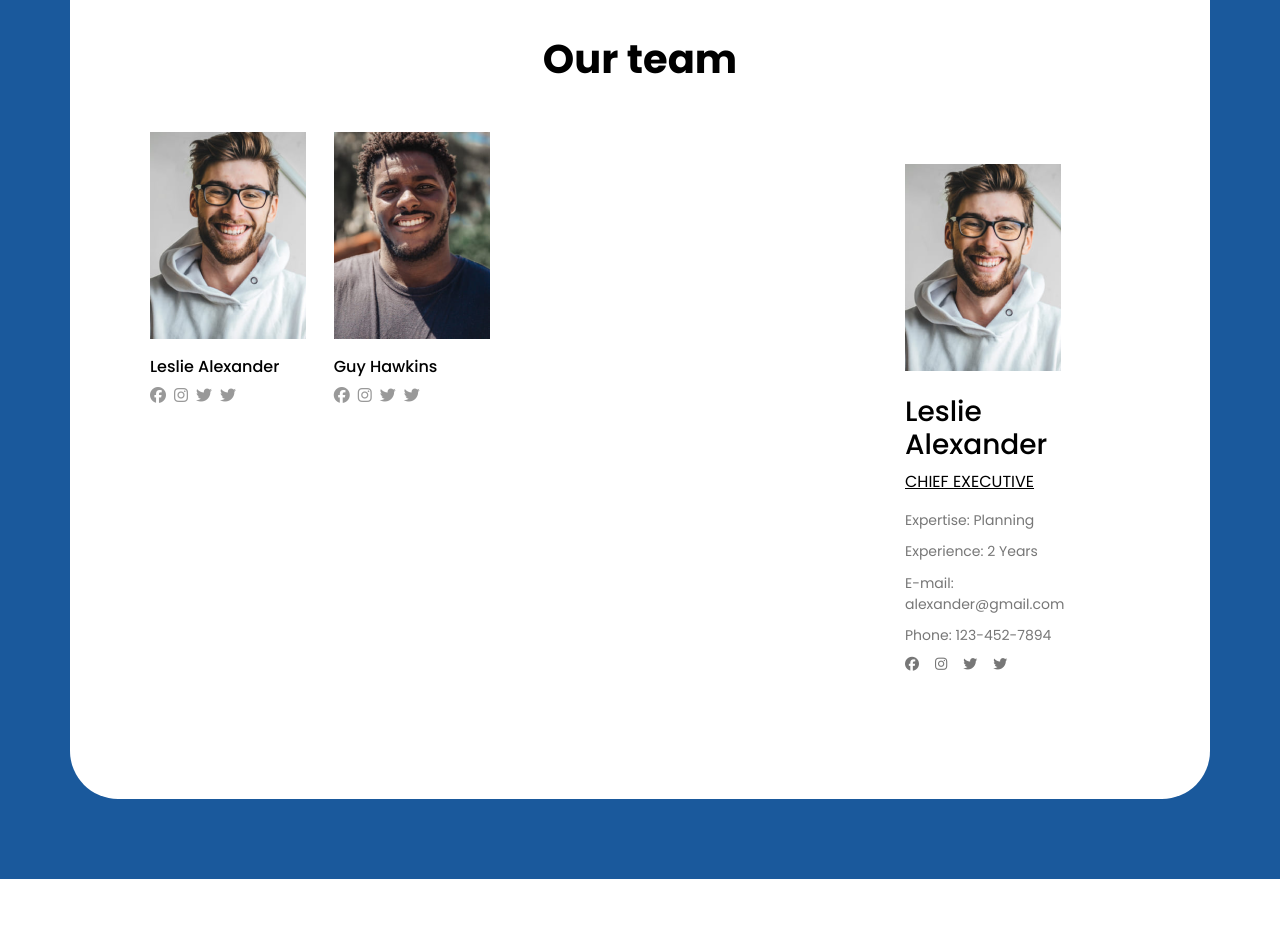
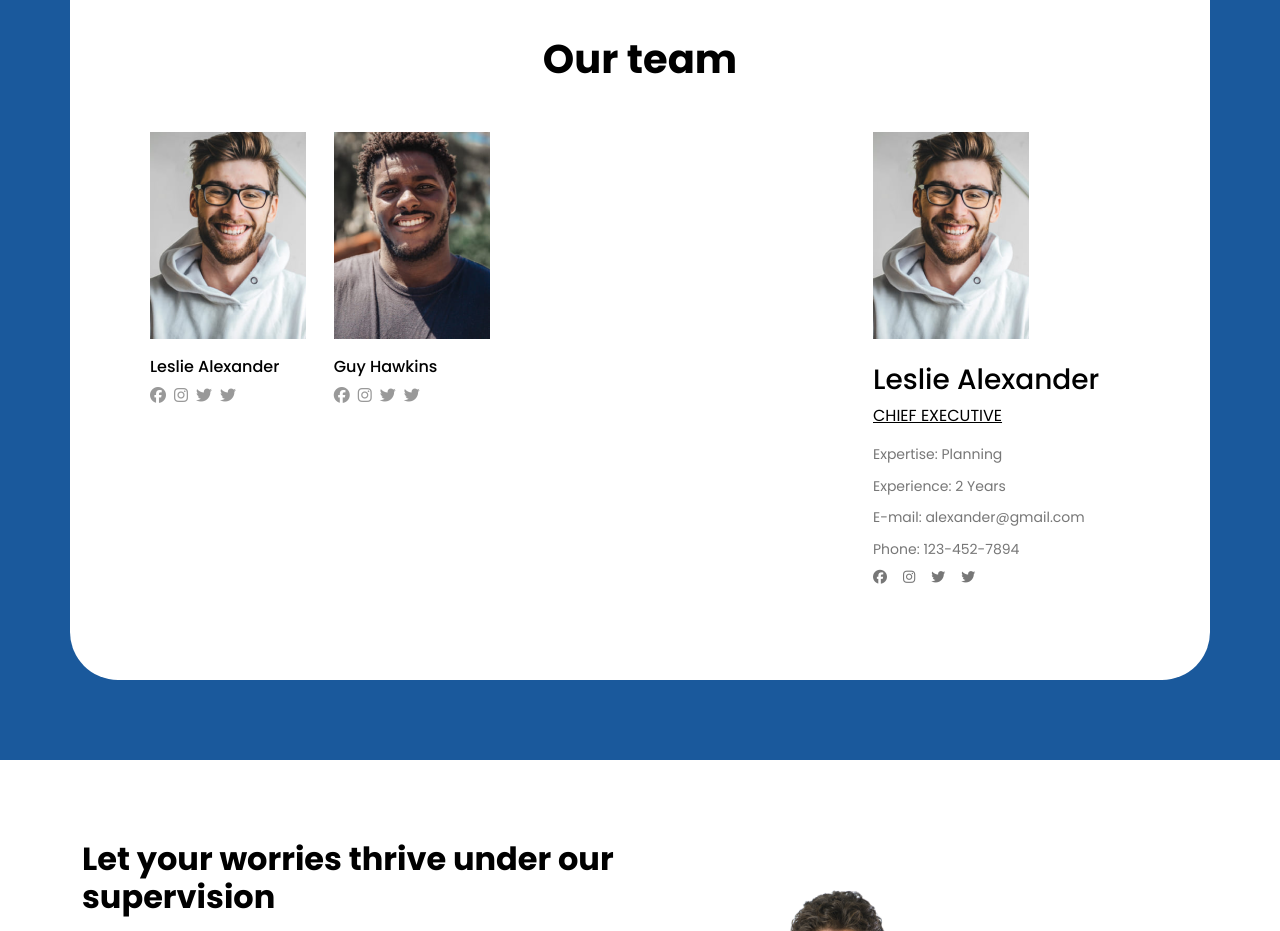
Before and after one commit to sas-cube-india/sydorg-v2, a Next.js app: page /about-us in a window 1280 px wide. Shown: the part 1640-2571 px from the top of the page. Built offline with nearby package versions, Linux system fonts and the light colour scheme.

Commit message:
Update style.css

```diff
--- a/public/css/style.css
+++ b/public/css/style.css
@@ -504,7 +504,7 @@ footer ul li {
 }
 .our-team-section .single-user-info {
   background: #fff;
-  padding: 2em;
+  padding: 0em;
   border-radius: 1em;
 }
 
```
